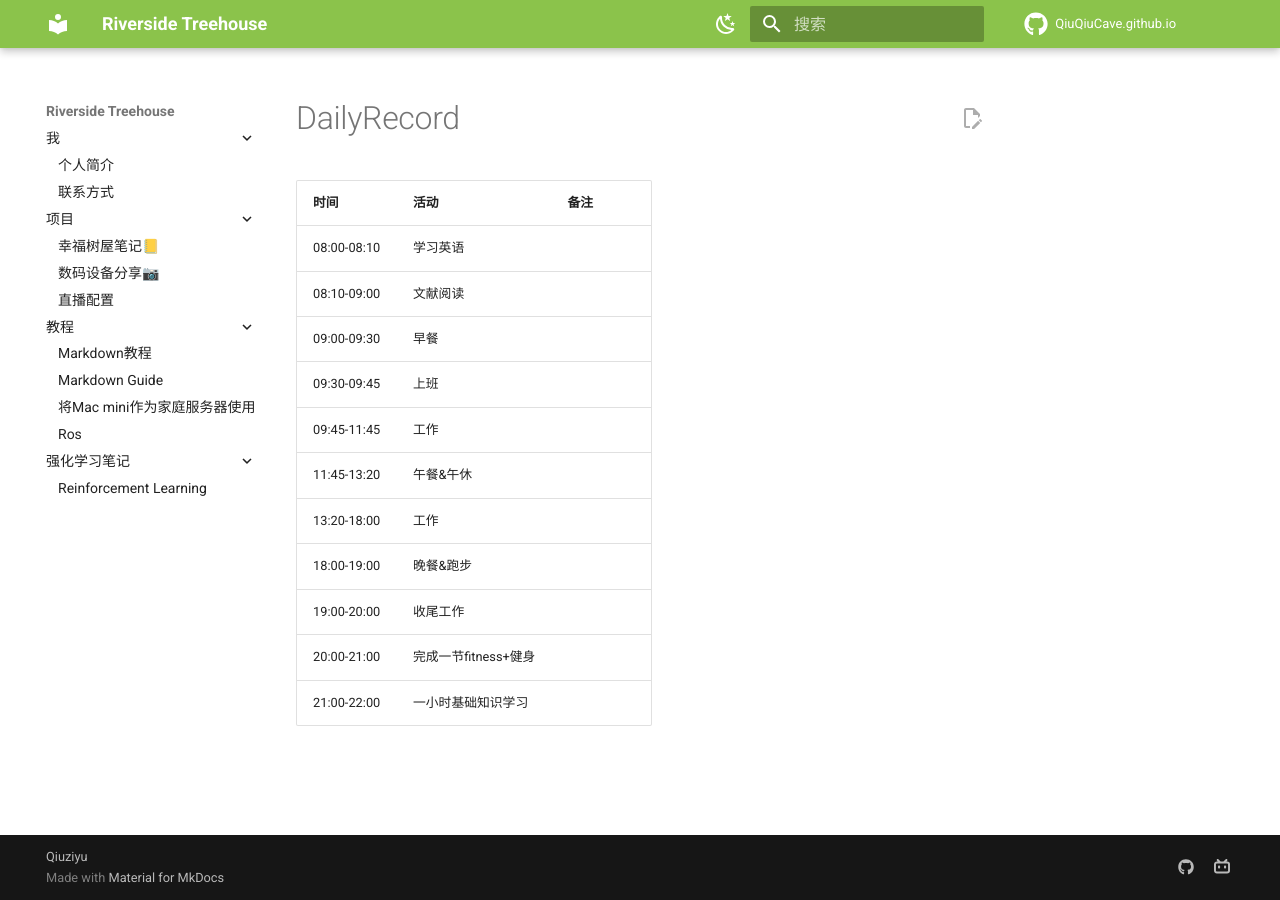
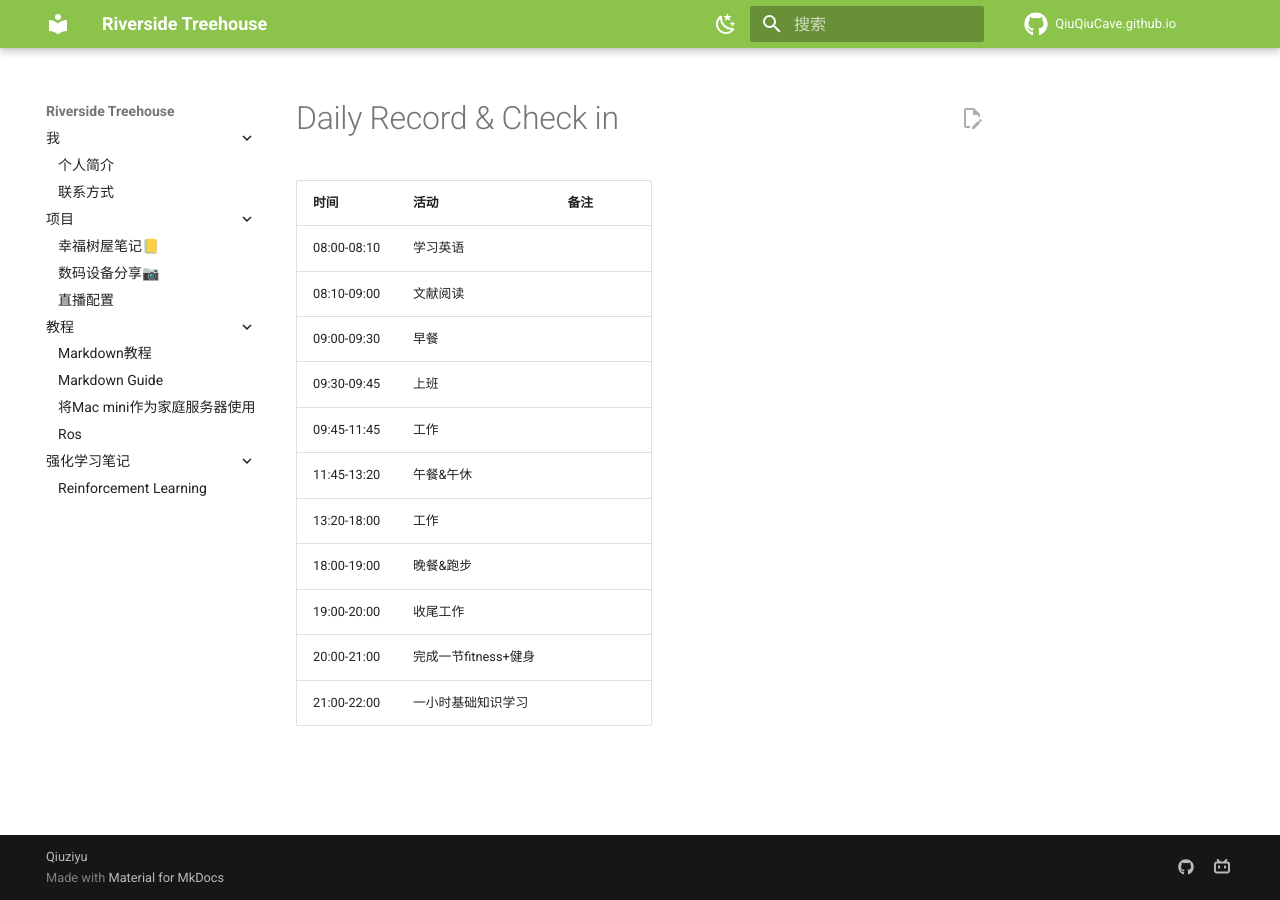
Before and after one commit to QiuQiuCave/QiuQiuCave.github.io, an MkDocs documentation site: the page built from docs/ME/DailyRecord.md, in a window 1280 px wide. Built offline with MkDocs 1.6.1 and Material for MkDocs 9.7.7, drawn with Linux system fonts in a browser that asks for light colours; comment, search, counter and statistics services are not loaded.

Commit message:
Update DailyRecord.md

```diff
--- a/docs/ME/DailyRecord.md
+++ b/docs/ME/DailyRecord.md
@@ -1,3 +1,4 @@
+# Daily Record & Check in
 | 时间       | 活动           | 备注           |
 |------------|----------------|----------------|
 | 08:00-08:10| 学习英语           |                |
```
